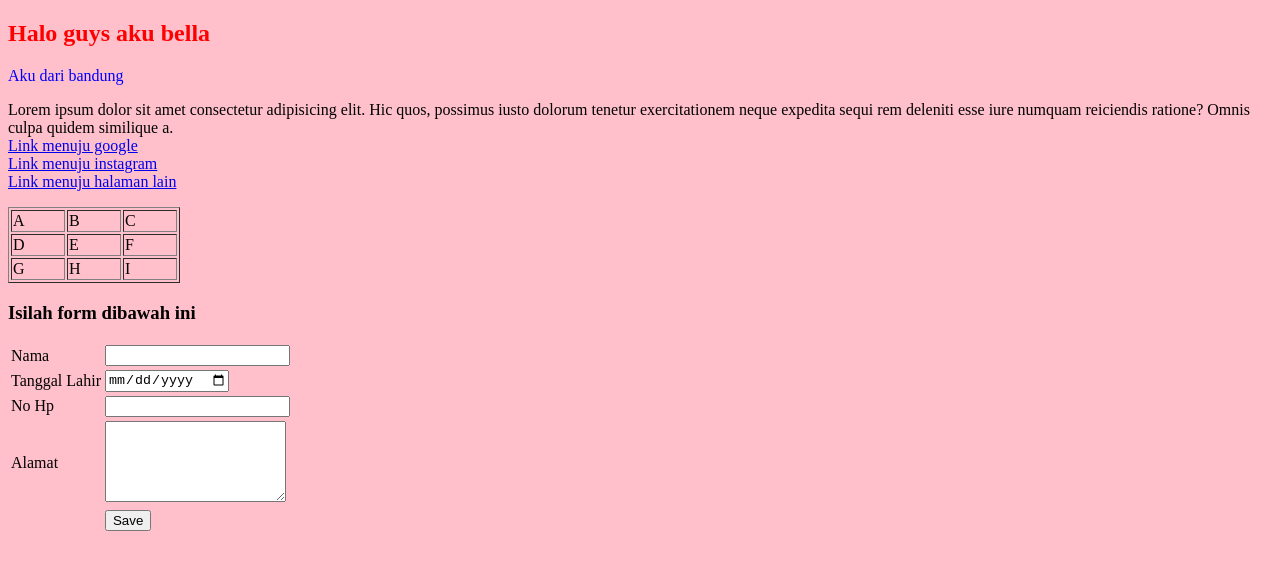
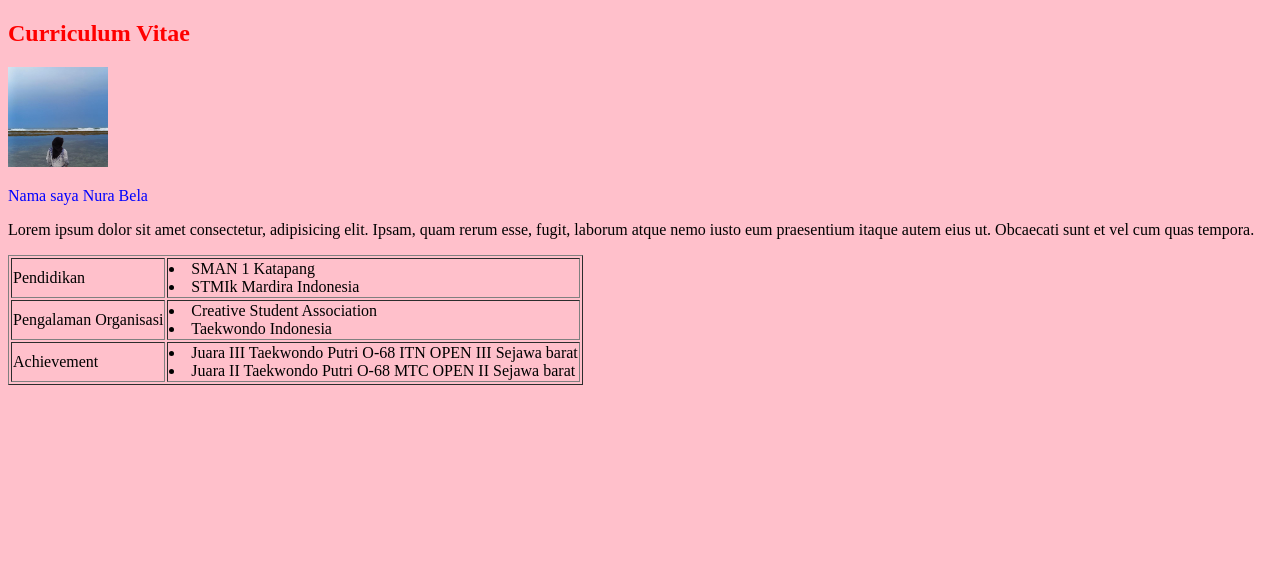
Before and after one commit to Arie147/HTML_Kelompok_2, a plain HTML site: page bela.html in a window 1280 px wide. Drawn offline with Linux system fonts and the light colour scheme.

Commit message:
new file

```diff
--- a/bela.html
+++ b/bela.html
@@ -4,55 +4,33 @@
 </head>
 <body style="background-color:pink;">
 
-<h2 style="color:red;">Halo guys aku bella</h2>
+<h2 style="color:red;">Curriculum Vitae</h2>
 
-<p style="color:blue;"> Aku dari bandung</p>
+<img src="bela.jpg" width="100px">
+<br>
+
+<p style="color:blue;"> Nama saya Nura Bela</p>
 
 <p>
-    Lorem ipsum dolor sit amet consectetur adipisicing elit. Hic quos, possimus iusto dolorum tenetur exercitationem neque expedita sequi rem deleniti esse iure numquam reiciendis ratione? Omnis culpa quidem similique a.
-    <br> <a href="https://google.com">Link menuju google</a>
-    <br> <a href="https://google.com">Link menuju instagram</a>
-    <br> <a href="https://google.com">Link menuju halaman lain</a>
+    Lorem ipsum dolor sit amet consectetur, adipisicing elit. Ipsam, quam rerum esse, fugit, laborum atque nemo iusto eum praesentium itaque autem eius ut. Obcaecati sunt et vel cum quas tempora.
 </p>
-<table border ="1">
+
+
+<table border="1">
     <tr>
-        <td width= "50px" >A </td>
-        <td width= "50px" >B </td>
-        <td width= "50px" >C </td>
+        <td>Pendidikan </td>
+        <td><li>SMAN 1 Katapang</li><li> STMIk Mardira Indonesia</li></td>
+
     </tr>
     <tr>
-        <td width= "50px" >D </td>
-        <td width= "50px" >E </td>
-        <td width= "50px" >F </td>
+        <td>Pengalaman Organisasi </td>
+        <td><li>Creative Student Association</li><li> Taekwondo Indonesia</li></td>
     </tr>
     <tr>
-        <td width= "50px" >G </td>
-        <td width= "50px" >H </td>
-        <td width= "50px" >I</td>
+        <td>Achievement</td>
+        <td><li>Juara III Taekwondo Putri O-68 ITN OPEN III Sejawa barat</li><li> Juara II Taekwondo Putri O-68 MTC OPEN II Sejawa barat </li></td>
     </tr>
 </table>
-
-<h3> Isilah form dibawah ini</h3>
-<form>
-    <table>
-        <tr>
-            <td width "100px"> Nama </td>
-            <td> <input type ="text" name="nama"> </td>
-        </tr>
-        <tr>
-            <td width "100px">Tanggal Lahir </td>
-            <td> <input type ="date" name="Tanggal_lahir"> </td>
-        </tr> <tr>
-            <td width "100px"> No Hp</td>
-            <td> <input type ="number" name="No_tlp"> </td>
-        </tr>
-        <tr>
-            <td width "100px"> Alamat </td>
-            <td> <textarea cols ="20" rows="5" ></textarea> </td>
-        </tr>
-        <tr>
-            <td></td>
-            <td> <button type="submit">Save</button></td>
 
     </table>
 </form>
```
Also changed, not shown: bela.jpg (added).
